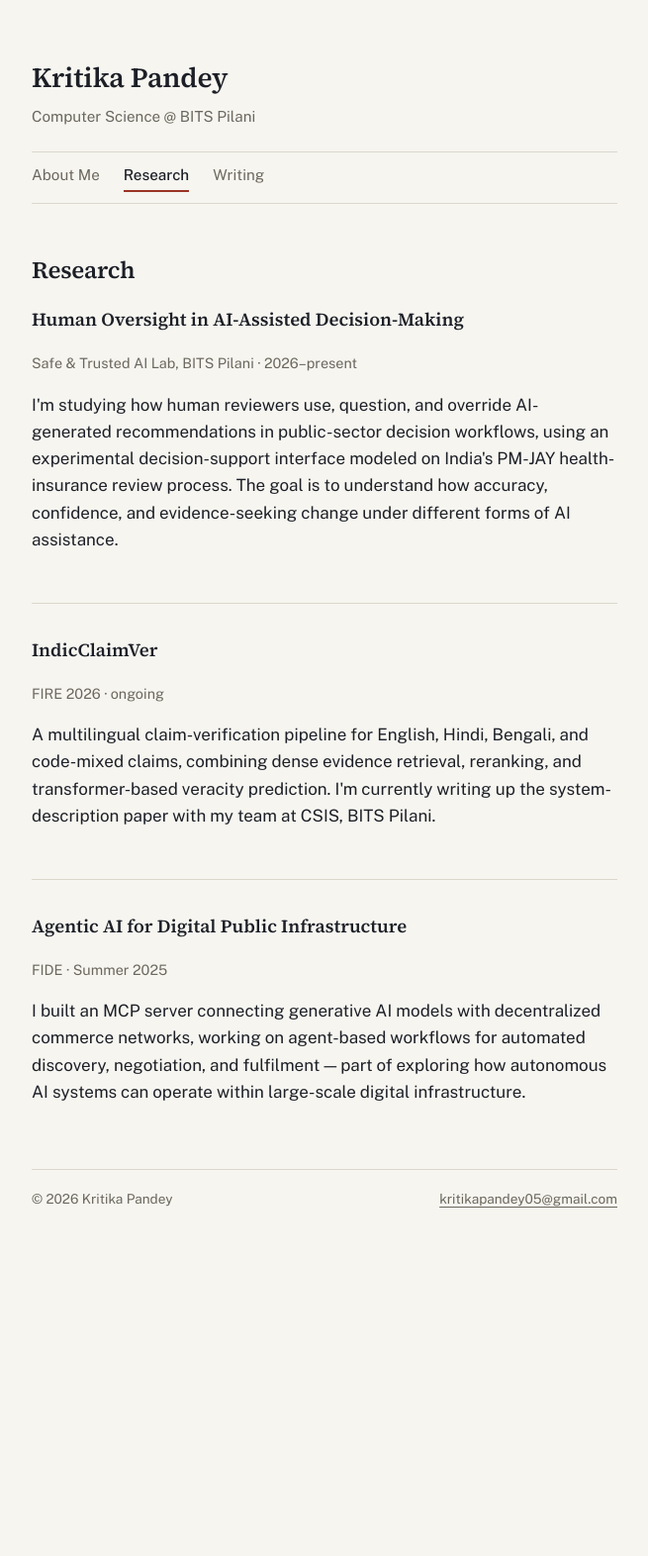
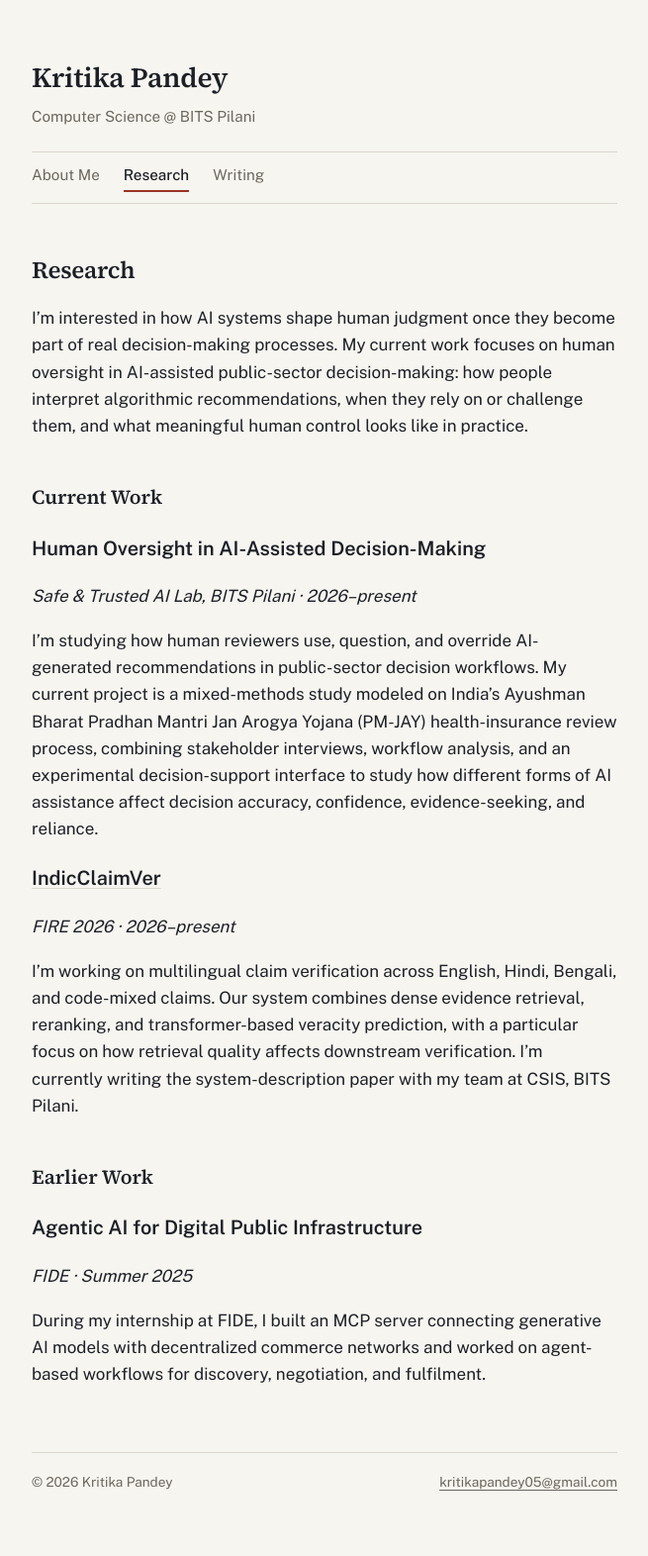
Before and after one commit to kritikapandey05/kritikapandey05.github.io, a Jekyll site: the page built from research.md, in a window 1280 px wide. Shown: the whole page at 99% size, without its empty margins (312-967 px from the left). Built offline with Jekyll 4.4.1, drawn with Linux system fonts in a browser that asks for light colours; before the commit the page ends 1287 px from its top, so only the background shows below that.

Commit message:
restructure content
Updated research document

```diff
--- a/research.md
+++ b/research.md
@@ -4,23 +4,28 @@ title: Research
 permalink: /research/
 ---
 
-<h1>Research</h1>
+# Research
 
-<div class="entry">
-  <p class="entry__title">Human Oversight in AI-Assisted Decision-Making</p>
-  <p class="entry__meta">Safe &amp; Trusted AI Lab, BITS Pilani &middot; 2026&ndash;present</p>
-  <p>I'm studying how human reviewers use, question, and override AI-generated recommendations in public-sector decision workflows, using an experimental decision-support interface modeled on India's PM-JAY health-insurance review process. The goal is to understand how accuracy, confidence, and evidence-seeking change under different forms of AI assistance.</p>
-</div>
+I'm interested in how AI systems shape human judgment once they become part of real decision-making processes. My current work focuses on human oversight in AI-assisted public-sector decision-making: how people interpret algorithmic recommendations, when they rely on or challenge them, and what meaningful human control looks like in practice.
 
-<div class="entry">
-  <!-- Once you have a real link (shared-task page, arXiv, or repo), wrap "IndicClaimVer" below in an <a> tag -->
-  <p class="entry__title">IndicClaimVer</p>
-  <p class="entry__meta">FIRE 2026 &middot; ongoing</p>
-  <p>A multilingual claim-verification pipeline for English, Hindi, Bengali, and code-mixed claims, combining dense evidence retrieval, reranking, and transformer-based veracity prediction. I'm currently writing up the system-description paper with my team at CSIS, BITS Pilani.</p>
-</div>
+## Current Work
 
-<div class="entry">
-  <p class="entry__title">Agentic AI for Digital Public Infrastructure</p>
-  <p class="entry__meta">FIDE &middot; Summer 2025</p>
-  <p>I built an MCP server connecting generative AI models with decentralized commerce networks, working on agent-based workflows for automated discovery, negotiation, and fulfilment &mdash; part of exploring how autonomous AI systems can operate within large-scale digital infrastructure.</p>
-</div>
+### Human Oversight in AI-Assisted Decision-Making
+
+*Safe & Trusted AI Lab, BITS Pilani · 2026–present*
+
+I'm studying how human reviewers use, question, and override AI-generated recommendations in public-sector decision workflows. My current project is a mixed-methods study modeled on India's Ayushman Bharat Pradhan Mantri Jan Arogya Yojana (PM-JAY) health-insurance review process, combining stakeholder interviews, workflow analysis, and an experimental decision-support interface to study how different forms of AI assistance affect decision accuracy, confidence, evidence-seeking, and reliance.
+
+### [IndicClaimVer](https://sites.google.com/view/indicclaimver2026)
+
+*FIRE 2026 · 2026–present*
+
+I'm working on multilingual claim verification across English, Hindi, Bengali, and code-mixed claims. Our system combines dense evidence retrieval, reranking, and transformer-based veracity prediction, with a particular focus on how retrieval quality affects downstream verification. I'm currently writing the system-description paper with my team at CSIS, BITS Pilani.
+
+## Earlier Work
+
+### Agentic AI for Digital Public Infrastructure
+
+*FIDE · Summer 2025*
+
+During my internship at FIDE, I built an MCP server connecting generative AI models with decentralized commerce networks and worked on agent-based workflows for discovery, negotiation, and fulfilment.
```
